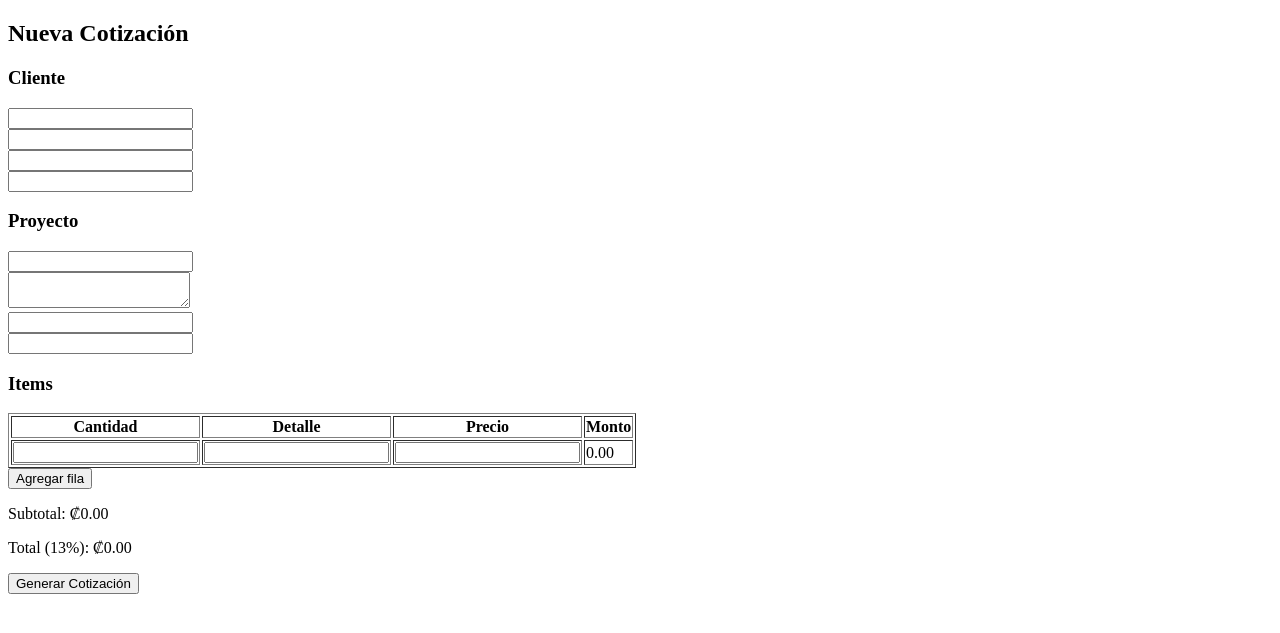
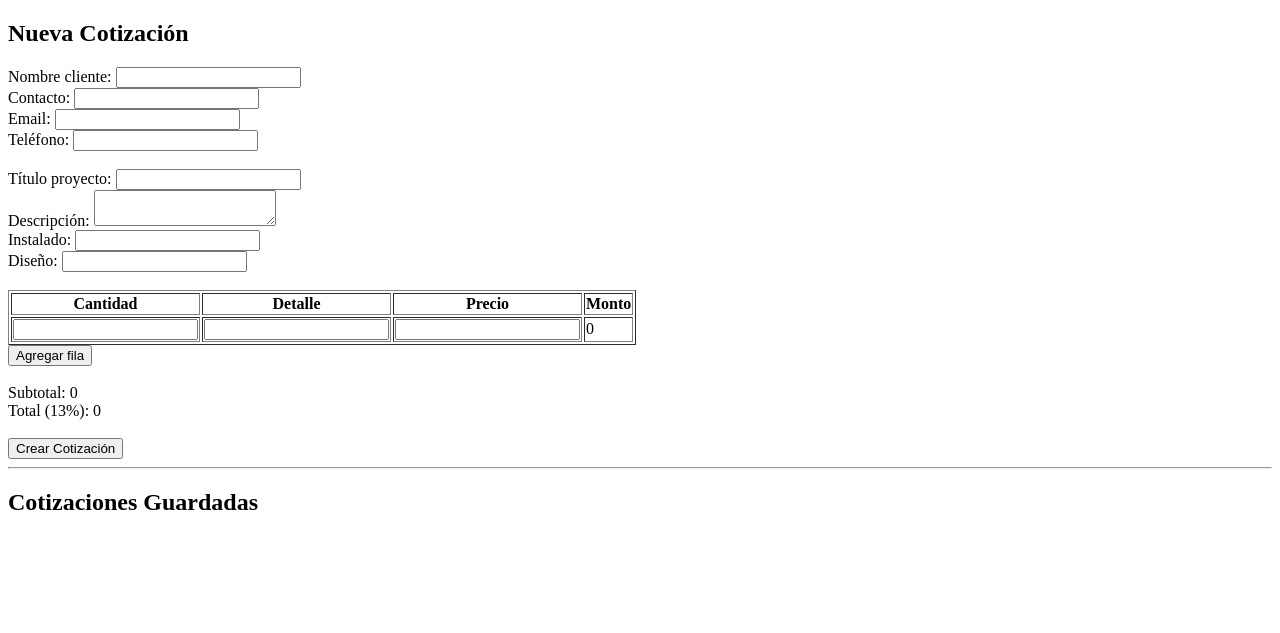
Before and after one commit to heyjuanma/cotizaciones-flask, a Flask app: page / in a window 1280 px wide. Shown: the top 633 px of the page. Run offline with Flask 3, Linux system fonts and the light colour scheme.

Commit message:
Update index.html

```diff
--- a/templates/index.html
+++ b/templates/index.html
@@ -1,72 +1,103 @@
 <!DOCTYPE html>
 <html>
 <head>
-  <title>Cotización</title>
-  <script>
-    function calcular() {
-      let subtotal = 0;
-      document.querySelectorAll(".fila").forEach(f => {
-        let c = f.querySelector(".cantidad").value || 0;
-        let p = f.querySelector(".precio").value || 0;
-        let m = c * p;
-        f.querySelector(".monto").innerText = m.toFixed(2);
-        subtotal += m;
-      });
-      document.getElementById("subtotal").innerText = subtotal.toFixed(2);
-      document.getElementById("total").innerText = (subtotal * 1.13).toFixed(2);
-    }
-
-    function agregarFila() {
-      const f = document.querySelector(".fila").cloneNode(true);
-      f.querySelectorAll("input").forEach(i => i.value = "");
-      f.querySelector(".monto").innerText = "0.00";
-      document.getElementById("items").appendChild(f);
-    }
-  </script>
+    <title>Cotizaciones</title>
 </head>
-
 <body>
-
 <h2>Nueva Cotización</h2>
 
-<form method="POST">
+<form method="POST" onsubmit="return prepararItems()">
 
-<h3>Cliente</h3>
-<input name="nombre_cliente" required><br>
-<input name="contacto"><br>
-<input name="email"><br>
-<input name="telefono"><br>
+Nombre cliente: <input name="nombre_cliente"><br>
+Contacto: <input name="contacto"><br>
+Email: <input name="email"><br>
+Teléfono: <input name="telefono"><br><br>
 
-<h3>Proyecto</h3>
-<input name="titulo_proyecto"><br>
-<textarea name="descripcion"></textarea><br>
-<input name="instalado"><br>
-<input name="diseno"><br>
+Título proyecto: <input name="titulo_proyecto"><br>
+Descripción: <textarea name="descripcion"></textarea><br>
+Instalado: <input name="instalado"><br>
+Diseño: <input name="diseno"><br><br>
 
-<h3>Items</h3>
-
-<table border="1">
-<thead>
-<tr><th>Cantidad</th><th>Detalle</th><th>Precio</th><th>Monto</th></tr>
-</thead>
-<tbody id="items">
-<tr class="fila">
-<td><input class="cantidad" name="cantidad[]" oninput="calcular()"></td>
-<td><input name="detalle[]"></td>
-<td><input class="precio" name="precio[]" oninput="calcular()"></td>
-<td class="monto">0.00</td>
+<table border="1" id="tabla">
+<tr>
+<th>Cantidad</th>
+<th>Detalle</th>
+<th>Precio</th>
+<th>Monto</th>
 </tr>
-</tbody>
+<tr>
+<td><input></td>
+<td><input></td>
+<td><input></td>
+<td>0</td>
+</tr>
 </table>
 
 <button type="button" onclick="agregarFila()">Agregar fila</button>
+<br><br>
 
-<p>Subtotal: ₡<span id="subtotal">0.00</span></p>
-<p>Total (13%): ₡<span id="total">0.00</span></p>
+Subtotal: <span id="subtotal">0</span><br>
+Total (13%): <span id="total">0</span><br>
 
-<button type="submit">Generar Cotización</button>
+<input type="hidden" name="items" id="items">
 
+<br>
+<button type="submit">Crear Cotización</button>
 </form>
 
+<hr>
+
+<h2>Cotizaciones Guardadas</h2>
+<ul>
+{% for c in cotizaciones %}
+<li>
+{{ c.numero_registro }} - {{ c.nombre_cliente }} -
+<a href="/download/{{ c.id }}">Descargar PDF</a>
+</li>
+{% endfor %}
+</ul>
+
+<script>
+function agregarFila() {
+    let t = document.getElementById("tabla");
+    let r = t.insertRow();
+    for (let i = 0; i < 4; i++) r.insertCell();
+    r.cells[0].innerHTML = "<input>";
+    r.cells[1].innerHTML = "<input>";
+    r.cells[2].innerHTML = "<input>";
+    r.cells[3].innerText = "0";
+}
+
+function prepararItems() {
+    let rows = document.querySelectorAll("#tabla tr");
+    let items = [];
+    let subtotal = 0;
+
+    rows.forEach((r, i) => {
+        if (i === 0) return;
+        let c = r.cells[0].firstChild.value;
+        let d = r.cells[1].firstChild.value;
+        let p = r.cells[2].firstChild.value;
+        if (!c || !p) return;
+
+        let monto = c * p;
+        r.cells[3].innerText = monto;
+        subtotal += monto;
+
+        items.push({
+            cantidad: Number(c),
+            detalle: d,
+            precio: Number(p),
+            monto: monto
+        });
+    });
+
+    document.getElementById("subtotal").innerText = subtotal;
+    document.getElementById("total").innerText = (subtotal * 1.13).toFixed(2);
+    document.getElementById("items").value = JSON.stringify(items);
+
+    return true;
+}
+</script>
 </body>
 </html>
```
